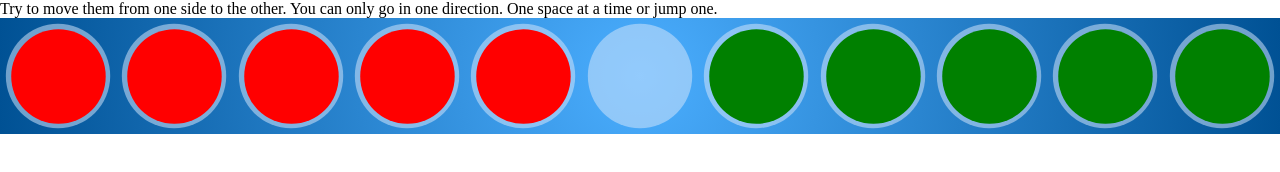
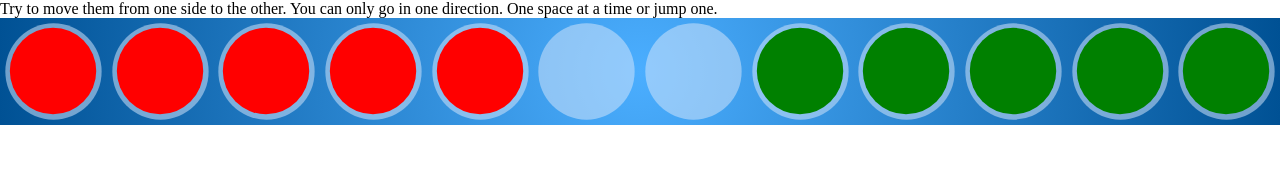
Before and after one commit to matthewcv/matthewcv.github.io, a plain HTML site: page move/index.html in a window 1280 px wide. Drawn offline with Linux system fonts and the light colour scheme.

Commit message:
making 12 holes

```diff
--- a/move/index.html
+++ b/move/index.html
@@ -15,7 +15,7 @@
             position: relative;
             width: 100%;
             height: 0;
-            padding-top: calc(1/11 * 100%);
+            padding-top: calc(1/12 * 100%);
             background-image: radial-gradient(circle, #4baeff, #005194);
             box-sizing: border-box;
         }
@@ -34,11 +34,11 @@
             border-radius: 50%;
             background-color: #d2e5fc88;
             height: 0;
-            padding-top: calc(1 /11 * 100%);
-            width: calc(1 /11 * 100%);
+            padding-top: calc(1 /12 * 100%);
+            width: calc(1 /12 * 100%);
             transform: scale(.9);
             position:relative;
-            font-size: calc(1 /11 * 100vw);
+            font-size: calc(1 /12 * 100vw);
 
         }
 
@@ -87,6 +87,7 @@
             <div class='hole'><div class="peg red"></div></div>
 
             <div class='hole'></div>
+            <div class='hole'></div>
 
             <div class='hole'><div class="peg green"></div></div>
             <div class='hole'><div class="peg green"></div></div>
```
